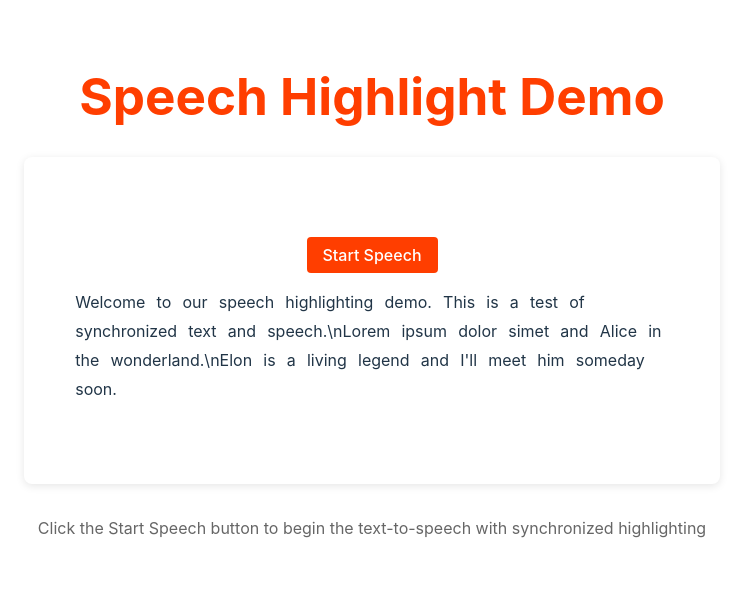
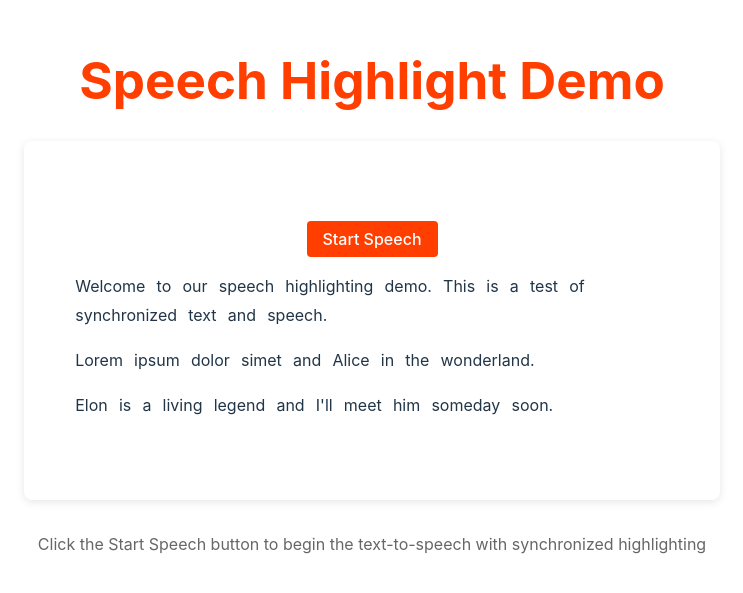
Before and after one commit to nwaughachukwuma/svelte-tts-highlight, a Svelte app: page / in a window 1280 px wide. Shown: the part 105-698 px from the top of the page, without its empty margins (268-1011 px from the left). Built offline with nearby package versions, Linux system fonts and the light colour scheme.

Commit message:
refactor: use a variable for speech highlight text in App.svelte

```diff
--- a/src/App.svelte
+++ b/src/App.svelte
@@ -1,14 +1,14 @@
 <script lang="ts">
   import SpeechHighlight from "./lib/TTSHighlighter.svelte";
+  const text =
+    "Welcome to our speech highlighting demo. This is a test of synchronized text and speech.\nLorem ipsum dolor simet and Alice in the wonderland.\nElon is a living legend and I'll meet him someday soon.";
 </script>
 
 <main>
   <h1>Speech Highlight Demo</h1>
 
   <div class="card">
-    <SpeechHighlight
-      text="Welcome to our speech highlighting demo. This is a test of synchronized text and speech.\nLorem ipsum dolor simet and Alice in the wonderland.\nElon is a living legend and I'll meet him someday soon."
-    />
+    <SpeechHighlight {text} />
   </div>
 
   <p class="info">
```
